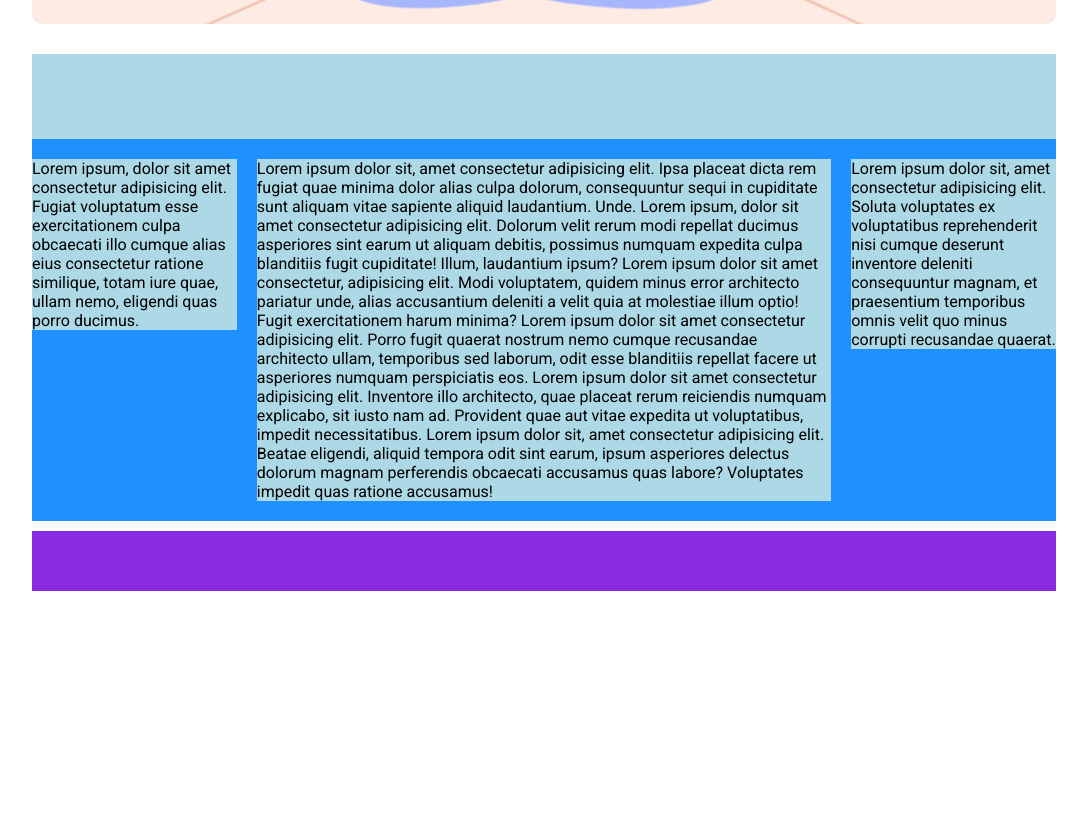
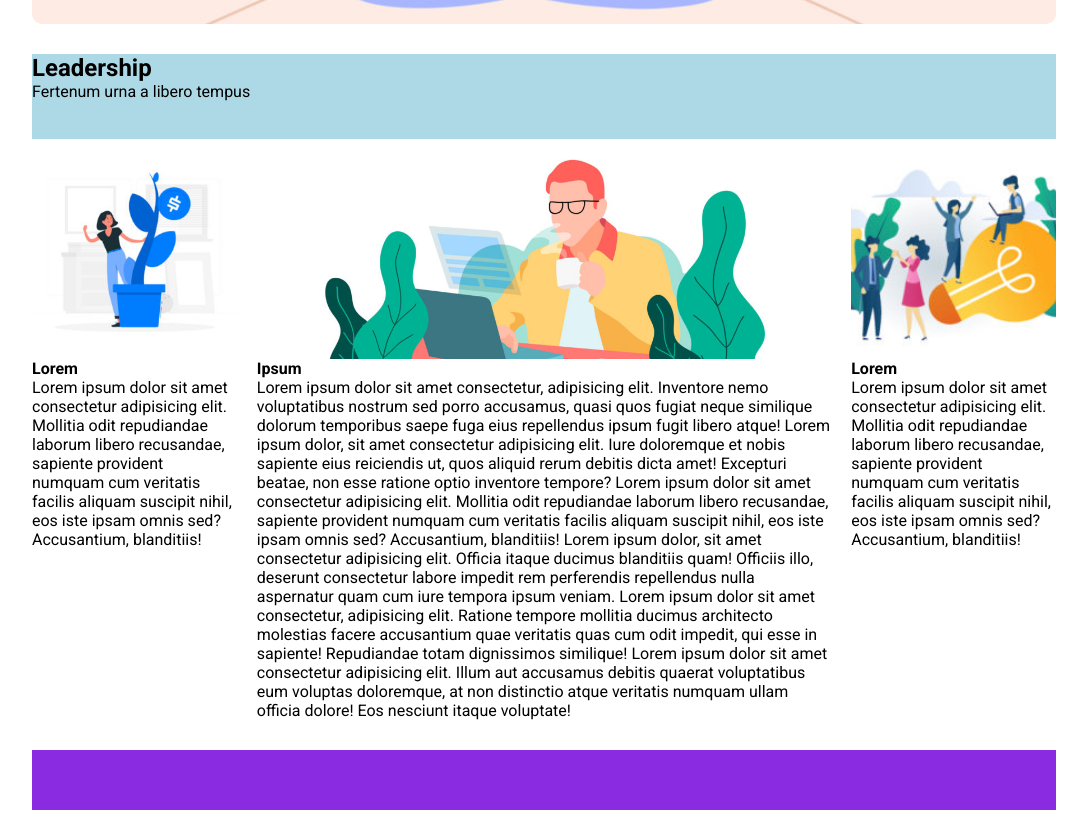
Before and after one commit to eliaraguso/htmlcss-wp, a plain HTML site: page index.html in a window 1280 px wide. Shown: the part 639-1469 px from the top of the page, without its empty margins (96-1183 px from the left). Before the commit the page ends 1250 px from the top, so only its background shows below. Drawn offline with Linux system fonts and the light colour scheme.

```diff
--- a/css/style.css
+++ b/css/style.css
@@ -70,10 +70,6 @@
     width: 50%;
 }
 
-.leadership {
-    background-color: dodgerblue;
-}
-
 .leadership-title {
     background-color: lightblue;
     height: 85px;
@@ -85,7 +81,6 @@
 
 .col-left, .col-center, .col-right {
     float: left;
-    background-color: lightblue;
 }
 
 .col-left, .col-right{
@@ -97,6 +92,21 @@
     margin: 0 20px;
 }
 
+.img-left {
+    height: 200px;
+    background-image: url(../img/img-1.jpg);
+}
+
+.img-center {
+    height: 200px;
+    background-image: url(../img/banner-2.jpg);
+}
+
+.img-right {
+    height: 200px;
+    background-image: url(../img/img-3.jpg);
+}
+
 /* footer */
 .footer {
     height: 60px;
--- a/index.html
+++ b/index.html
@@ -38,15 +38,25 @@
                     </div>
                 </section>
                 <section class="leadership">
-                    <div class="leadership-title"></div>
+                    <div class="leadership-title">
+                        <h2>Leadership</h2>
+                        <p>Fertenum urna a libero tempus</p>
+                    </div>
                     <div class="row clearfix">
-                        <div class="col-left">Lorem ipsum, dolor sit amet consectetur adipisicing elit. Fugiat voluptatum esse exercitationem culpa obcaecati illo cumque alias eius consectetur ratione similique, totam iure quae, ullam nemo, eligendi quas porro ducimus.
+                        <div class="col-left">
+                            <div class="img-left centered-background"></div>
+                            <h4>Lorem</h4>
+                             <p>Lorem ipsum dolor sit amet consectetur adipisicing elit. Mollitia odit repudiandae laborum libero recusandae, sapiente provident numquam cum veritatis facilis aliquam suscipit nihil, eos iste ipsam omnis sed? Accusantium, blanditiis!</p>
                         </div>
                         <div class="col-center">
-                            Lorem ipsum dolor sit, amet consectetur adipisicing elit. Ipsa placeat dicta rem fugiat quae minima dolor alias culpa dolorum, consequuntur sequi in cupiditate sunt aliquam vitae sapiente aliquid laudantium. Unde. Lorem ipsum, dolor sit amet consectetur adipisicing elit. Dolorum velit rerum modi repellat ducimus asperiores sint earum ut aliquam debitis, possimus numquam expedita culpa blanditiis fugit cupiditate! Illum, laudantium ipsum? Lorem ipsum dolor sit amet consectetur, adipisicing elit. Modi voluptatem, quidem minus error architecto pariatur unde, alias accusantium deleniti a velit quia at molestiae illum optio! Fugit exercitationem harum minima? Lorem ipsum dolor sit amet consectetur adipisicing elit. Porro fugit quaerat nostrum nemo cumque recusandae architecto ullam, temporibus sed laborum, odit esse blanditiis repellat facere ut asperiores numquam perspiciatis eos. Lorem ipsum dolor sit amet consectetur adipisicing elit. Inventore illo architecto, quae placeat rerum reiciendis numquam explicabo, sit iusto nam ad. Provident quae aut vitae expedita ut voluptatibus, impedit necessitatibus. Lorem ipsum dolor sit, amet consectetur adipisicing elit. Beatae eligendi, aliquid tempora odit sint earum, ipsum asperiores delectus dolorum magnam perferendis obcaecati accusamus quas labore? Voluptates impedit quas ratione accusamus!
+                            <div class="img-center centered-background"></div>
+                            <h4>Ipsum</h4>
+                             <p>Lorem ipsum dolor sit amet consectetur, adipisicing elit. Inventore nemo voluptatibus nostrum sed porro accusamus, quasi quos fugiat neque similique dolorum temporibus saepe fuga eius repellendus ipsum fugit libero atque! Lorem ipsum dolor, sit amet consectetur adipisicing elit. Iure doloremque et nobis sapiente eius reiciendis ut, quos aliquid rerum debitis dicta amet! Excepturi beatae, non esse ratione optio inventore tempore? Lorem ipsum dolor sit amet consectetur adipisicing elit. Mollitia odit repudiandae laborum libero recusandae, sapiente provident numquam cum veritatis facilis aliquam suscipit nihil, eos iste ipsam omnis sed? Accusantium, blanditiis! Lorem ipsum dolor, sit amet consectetur adipisicing elit. Officia itaque ducimus blanditiis quam! Officiis illo, deserunt consectetur labore impedit rem perferendis repellendus nulla aspernatur quam cum iure tempora ipsum veniam. Lorem ipsum dolor sit amet consectetur, adipisicing elit. Ratione tempore mollitia ducimus architecto molestias facere accusantium quae veritatis quas cum odit impedit, qui esse in sapiente! Repudiandae totam dignissimos similique! Lorem ipsum dolor sit amet consectetur adipisicing elit. Illum aut accusamus debitis quaerat voluptatibus eum voluptas doloremque, at non distinctio atque veritatis numquam ullam officia dolore! Eos nesciunt itaque voluptate!</p>
                         </div>
                         <div class="col-right">
-                            Lorem ipsum dolor sit, amet consectetur adipisicing elit. Soluta voluptates ex voluptatibus reprehenderit nisi cumque deserunt inventore deleniti consequuntur magnam, et praesentium temporibus omnis velit quo minus corrupti recusandae quaerat.
+                            <div class="img-right centered-background"></div>
+                            <h4>Lorem</h4>
+                             <p>Lorem ipsum dolor sit amet consectetur adipisicing elit. Mollitia odit repudiandae laborum libero recusandae, sapiente provident numquam cum veritatis facilis aliquam suscipit nihil, eos iste ipsam omnis sed? Accusantium, blanditiis!</p>
                         </div>
                     </div>
                 </section>
```
